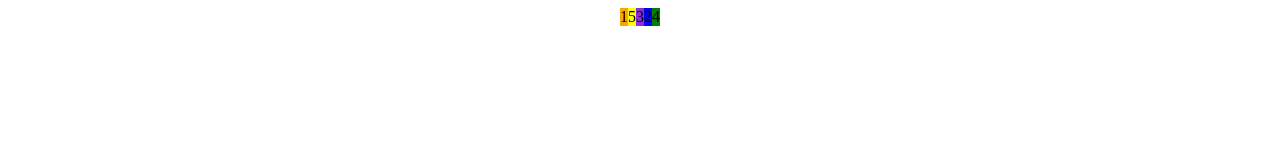
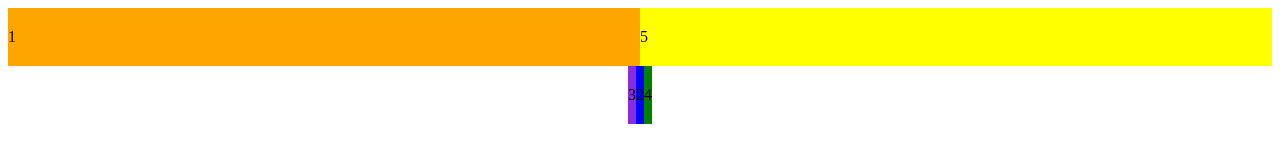
Before and after one commit to sheremetkyryl/HW15, a plain HTML site: page index.html in a window 1280 px wide. Drawn offline with Linux system fonts and the light colour scheme.

Commit message:
second commit

```diff
--- a/index.html
+++ b/index.html
@@ -8,11 +8,11 @@
 </head>
 <body>
     <div class="holder">
-        <div class="item-1">1</div>
-        <div class="item-2">2</div>
-        <div class="item-3">3</div>
-        <div class="item-4">4</div>
-        <div class="item-5">5</div>
+        <div class="item item-1">1</div>
+        <div class="item item-2">2</div>
+        <div class="item item-3">3</div>
+        <div class="item item-4">4</div>
+        <div class="item item-5">5</div>
       </div>
 </body>
 </html>
--- a/scr/style.css
+++ b/scr/style.css
@@ -9,6 +9,7 @@
     flex-basis: calc(100%) / 3;
 }
 .item-1 {
+    flex-basis: 50%;
     background-color: orange;
     order: -5;
 }
@@ -25,6 +26,7 @@
     order: 1;
 }
 .item-5 {
+    flex-basis: 50%;
     background-color: yellow;
     order: -4;
 }
```
